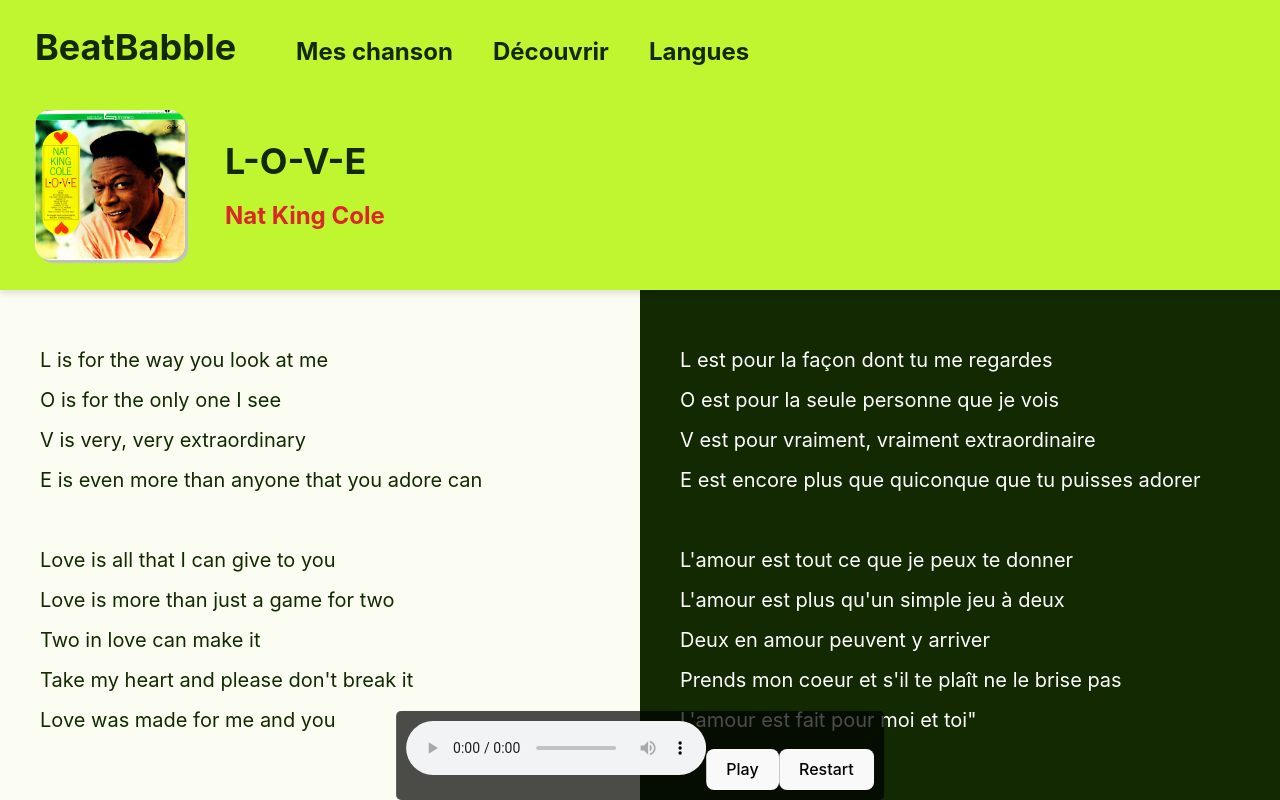
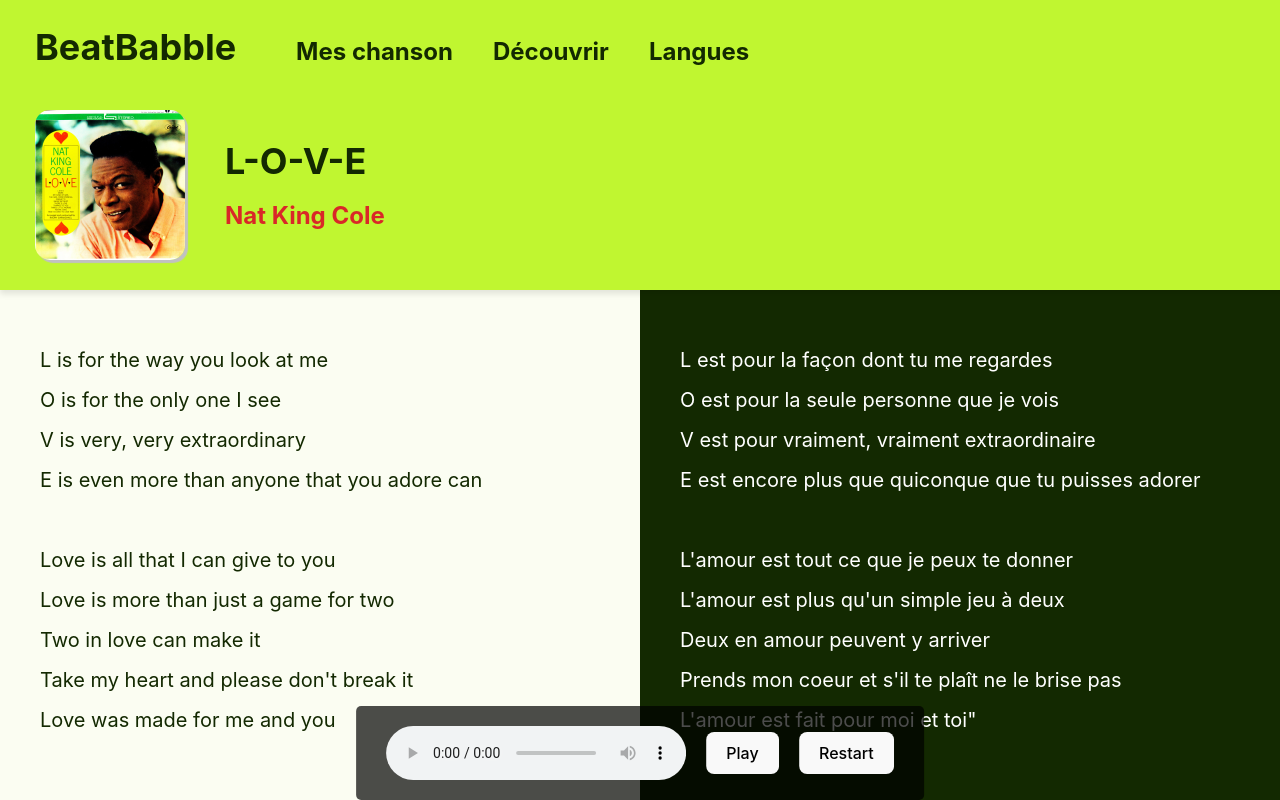
Before and after one commit to Denis-Oh/BeatBabble, a React (Vite) app: page / in a window 1280 px wide. Built offline with nearby package versions, Linux system fonts and the light colour scheme.

Commit message:
Lyrics sync complete

```diff
--- a/src/App.css
+++ b/src/App.css
@@ -109,6 +109,7 @@
 
 .lyric-word:not(.punctuation):hover {
   color: red; /* Change color on hover for words only */
+  font-weight: bold;
 }
 
 .punctuation {
@@ -119,4 +120,5 @@
 .highlighted-word {
   font-weight: bold;
   color: blue;
+  transition: color 0.3s ease-in-out, font-weight 0.3s ease-in-out;
 }
--- a/src/App.jsx
+++ b/src/App.jsx
@@ -27,10 +27,48 @@
   const audioRef = useRef(null);
 
   // Define the time intervals for word highlighting here
-  const timeIntervals = {
-    1: [{ start: 5, end: 10 }, { start: 50, end: 55 }],
-    // ... more intervals for other words
-  };
+  // const timeIntervals = {
+  //   0: [{ start: 7, end: 7.6 }], // L
+  //   10: [{ start: 13, end: 13.6 }], // O
+  //   19: [{ start: 19, end: 20 }], // V
+  //   26: [{ start: 25, end: 26 }], // E
+
+  //   38: [{ start: 32, end: 40 }], // Love 1
+  //   48: [{ start: 38, end: 39 }], // Love 2
+  //   58: [{ start: 44, end: 45 }], // Two
+  //   65: [{ start: 47, end: 48 }], // Take
+  //   74: [{ start: 50, end: 51 }], // Love 3
+  // };
+
+  // Evenly spaced interval
+  function createTimeIntervals(startTime, endTime, startInterval, endInterval) {
+    const timeIntervals = {};
+    const range = endTime - startTime; // total duration
+    const numIntervals = endInterval - startInterval;
+    const intervalLength = range / numIntervals; // Interval length based on time and number of intervals
+
+    for (let i = 0; i < numIntervals; i++) {
+      timeIntervals[startInterval + i] = [{
+        start: startTime + intervalLength * i,
+        end: startTime + intervalLength * (i + 1)
+      }];
+    }
+    return timeIntervals;
+  }
+
+  const Line1 = createTimeIntervals(7, 13, 0, 10); // L
+  const Line2 = createTimeIntervals(13, 19, 10, 19); // O
+  const Line3 = createTimeIntervals(19, 25, 19, 26); // V
+  const Line4 = createTimeIntervals(25, 32, 26, 38); // E
+
+  const Line5 = createTimeIntervals(32, 38, 38, 48); // Love 1
+  const Line6 = createTimeIntervals(38, 44, 48, 58); // Love 2
+  const Line7 = createTimeIntervals(44, 47, 58, 65); // Two
+  const Line8 = createTimeIntervals(47, 50, 65, 74); // Take
+  const Line9 = createTimeIntervals(50, 55, 74, 81); // Love 3
+
+  const timeIntervals = { ...Line1, ...Line2, ...Line3, ...Line4, ...Line5, ...Line6, ...Line7, ...Line8, ...Line9 };
+
 
   useEffect(() => {
     const intervalId = setInterval(() => {
--- a/src/AudioPlayer.css
+++ b/src/AudioPlayer.css
@@ -7,4 +7,16 @@
     background-color: rgba(0, 0, 0, 0.7); /* Optional: for visibility */
     padding: 10px;
     border-radius: 5px; /* Optional: for aesthetics */
+    display: flex; /* Using flexbox to align items */
+    align-items: center; /* Center items vertically */
+    justify-content: center; /* Center items horizontally */
+    width: auto; /* Adjust width as needed */
 }
+
+audio {
+    margin: 10px 20px;
+}
+
+button {
+    margin-right: 20px;
+}
```
Also changed, not shown: 1 other file (tests, documents, lock files or other folders).
